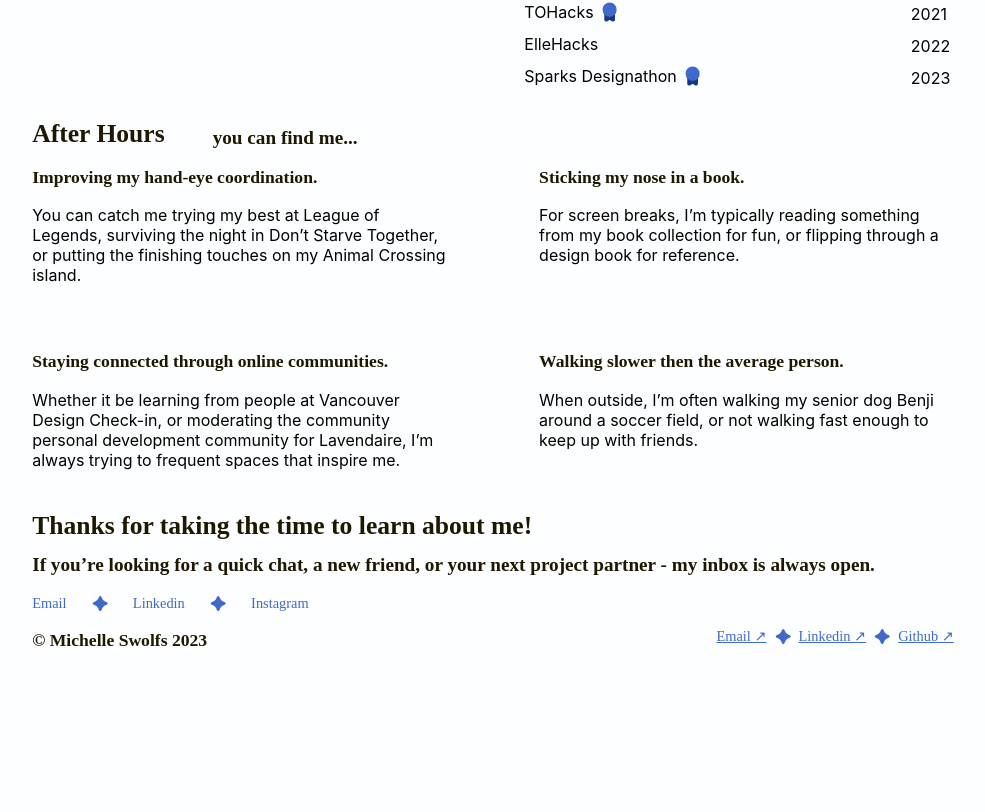
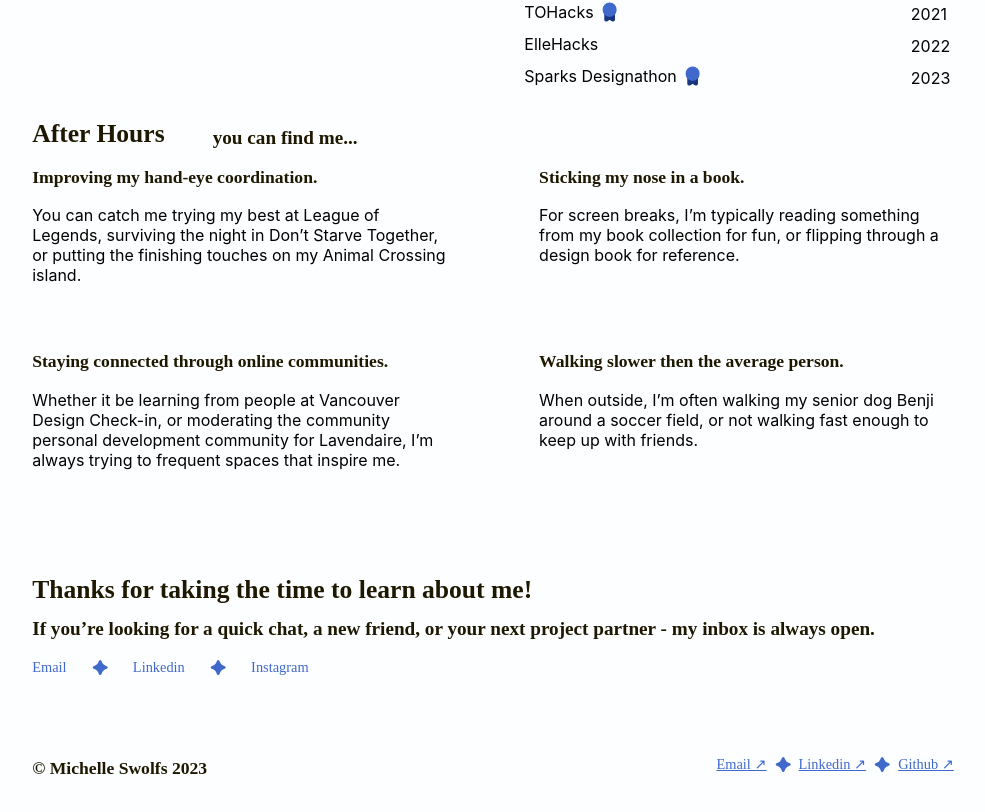
Before and after one commit to nethen/new_portfolio, a React (Create React App) app: page /about in a window 1280 px wide. Shown: the part 1018-1830 px from the top of the page, without its empty margins (147-1132 px from the left). Before the commit the page ends 1710 px from the top, so only its background shows below. Built offline with nearby package versions, Linux system fonts and the light colour scheme.

Commit message:
spacing clean up

```diff
--- a/src/components/CTA/cta.scss
+++ b/src/components/CTA/cta.scss
@@ -4,6 +4,7 @@
 
 .cta {
   @include breakpoint-min-size($desktop) {
+    padding-top: 4rem;
     @include flex-row;
     align-items: center;
     justify-content: center;
--- a/src/components/Footer/Footer.scss
+++ b/src/components/Footer/Footer.scss
@@ -6,11 +6,10 @@
   @include breakpoint-min-size($desktop) {
     @include flex-row;
     justify-content: center;
+    padding: 4rem 0;
   }
 
   &__container {
-    margin-bottom: 2rem;
-
     @include breakpoint-min-size($desktop) {
       @include flex-row;
       width: 72%;
```
